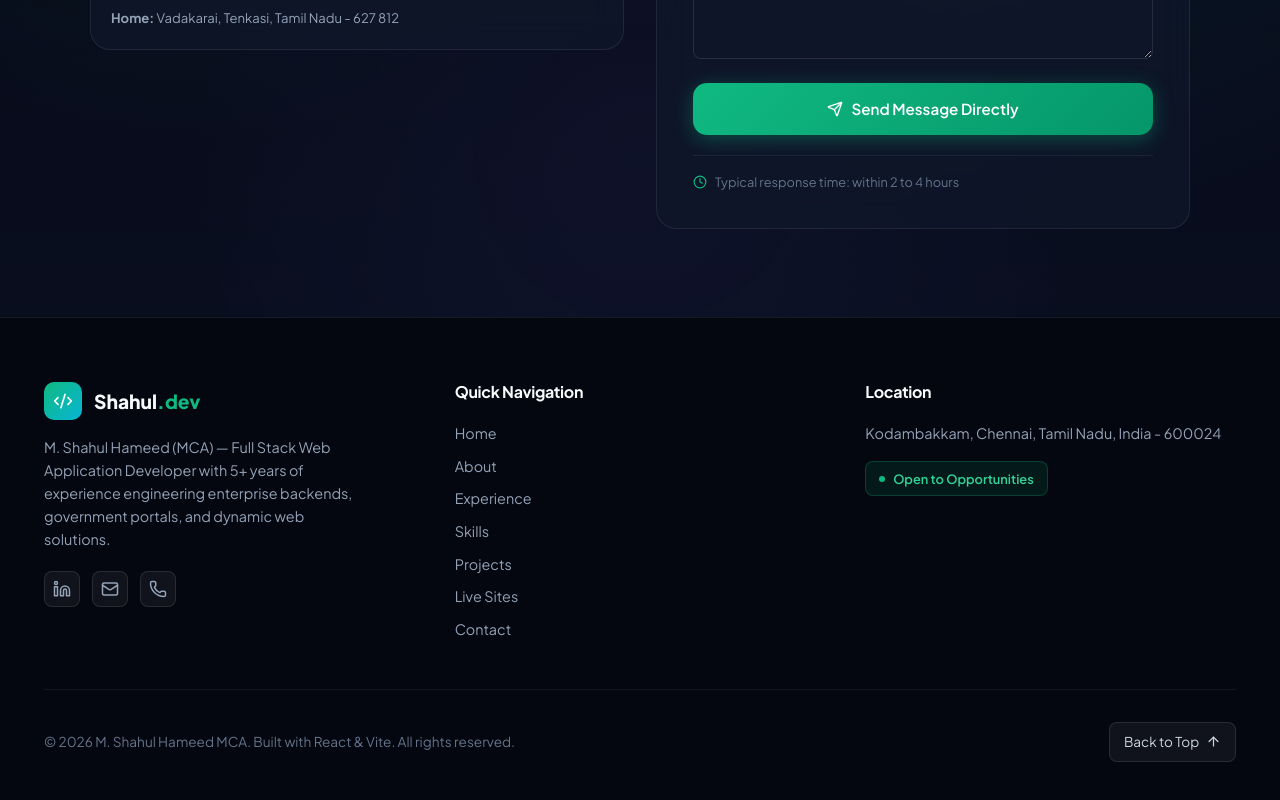
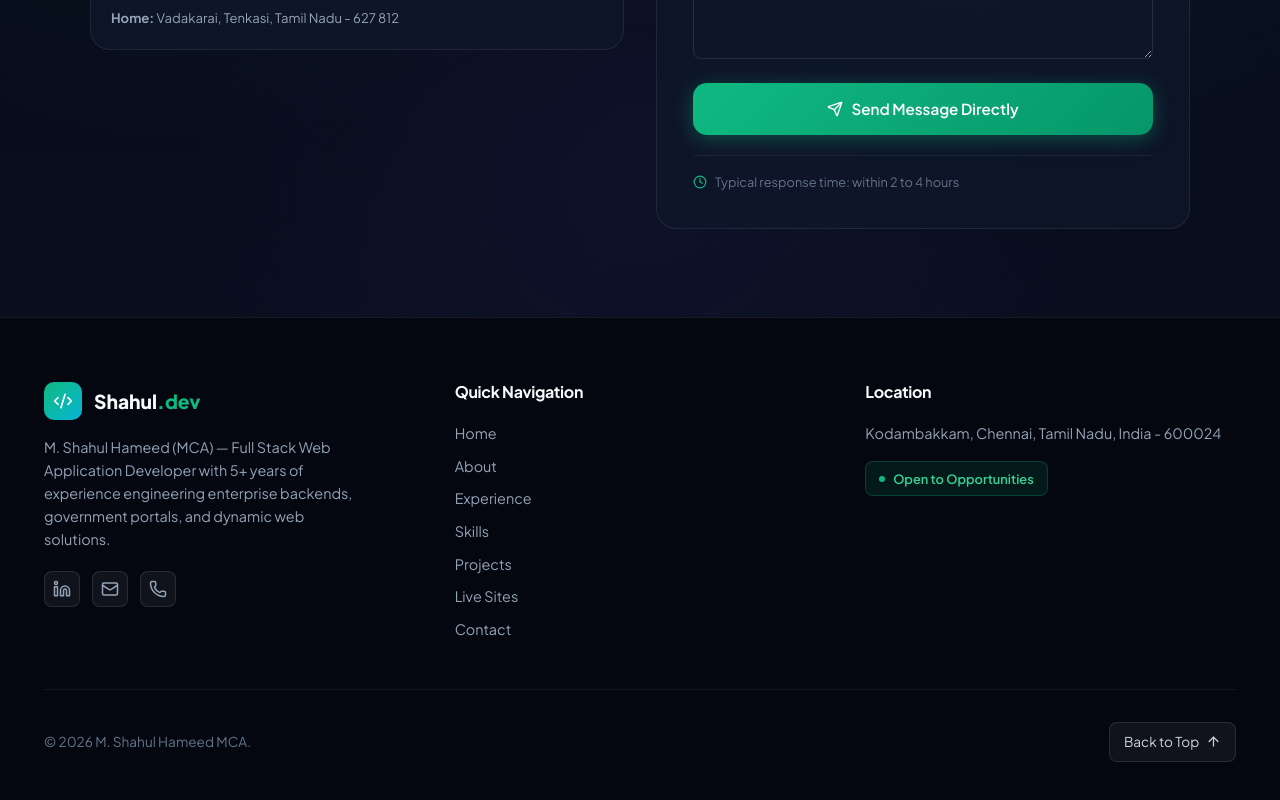
Before and after one commit to shahulh282/portfolio, a React (Vite) app: page / in a window 1280 px wide. Shown: the part 9282-10082 px from the top of the page. Built offline with nearby package versions, Linux system fonts and the light colour scheme.

Commit message:
update: refine footer copyright notice

```diff
--- a/src/components/Footer.jsx
+++ b/src/components/Footer.jsx
@@ -208,7 +208,7 @@ export default function Footer() {
           }}
         >
           <div style={{ color: 'var(--text-muted)', fontSize: '0.85rem' }}>
-            © {new Date().getFullYear()} M. Shahul Hameed MCA. Built with React & Vite. All rights reserved.
+            © {new Date().getFullYear()} M. Shahul Hameed MCA.
           </div>
 
           <button
```
